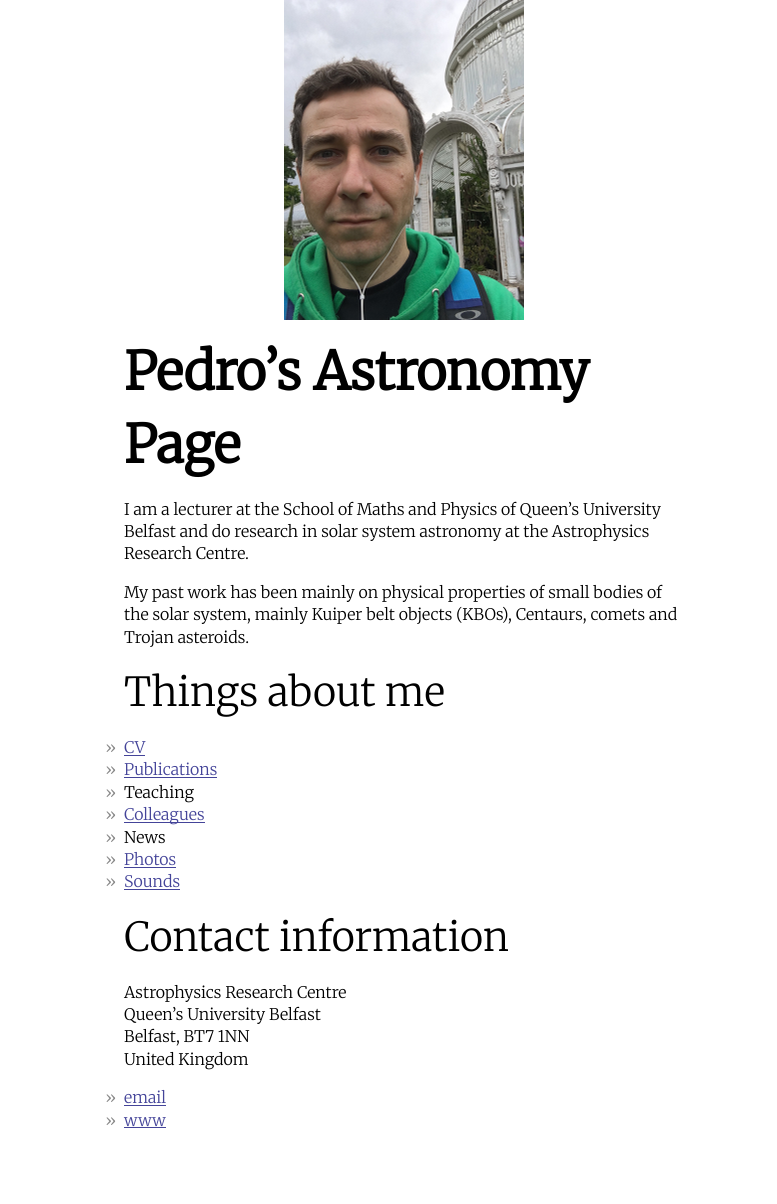
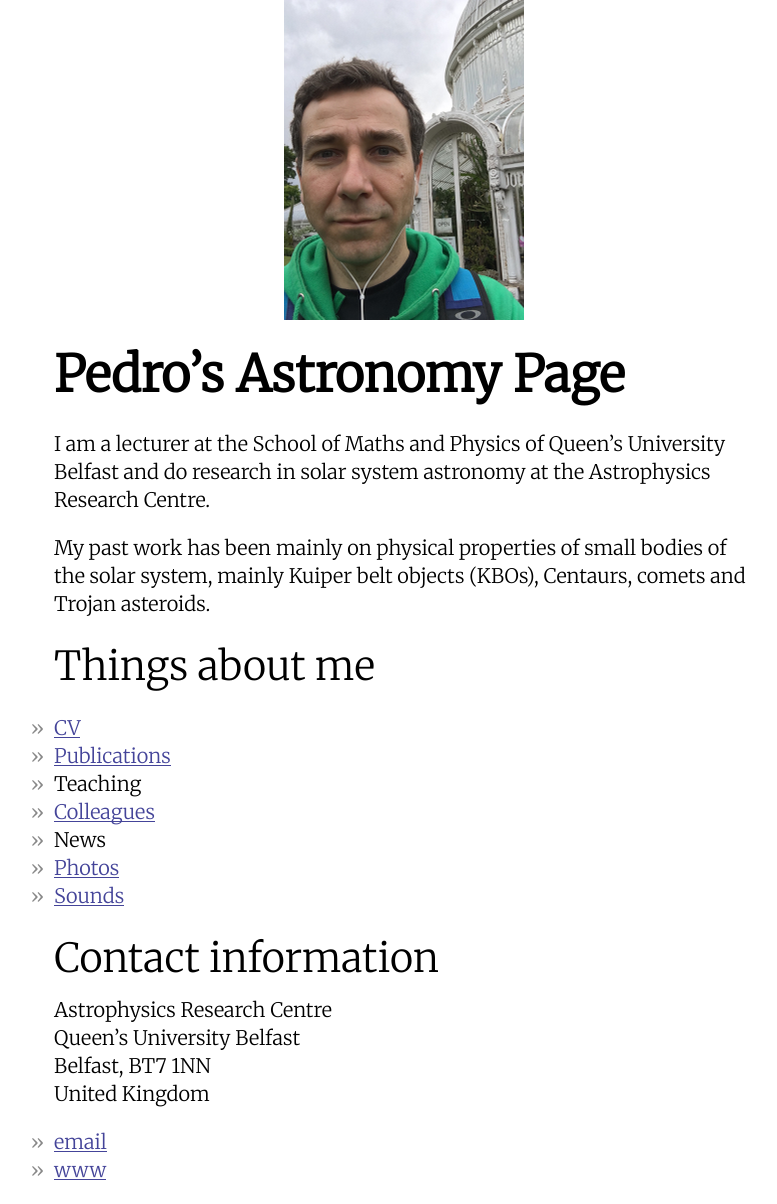
Before and after one commit to placerda-qub/placerda-gb.github.io, a Jekyll site: the page built from index.md, in a window 1280 px wide. Shown: the whole page, without its empty margins (236-1013 px from the left). Built offline with Jekyll 4.4.1, drawn with Linux system fonts in a browser that asks for light colours; nearby versions of some CDN libraries; before the commit the page ends 1147 px from its top, so only the background shows below that.

Commit message:
change font sizes for H1-6

```diff
--- a/css/minist.css
+++ b/css/minist.css
@@ -5,7 +5,7 @@
 
 
 :root {
-    font-size: 16px;
+    font-size: 20px;
 }
 
 body { /* TEXT PARENT */
@@ -37,40 +37,39 @@
     margin-top: 1rem;
     margin-bottom: 1rem;
     font-weight: 700;
-    font-size: 3.25rem;
+    font-size: 2.5rem;
 }
 
 h2 {
-    margin-top: 1rem;
-    margin-bottom: 1rem;
-    font-weight: 300;
-    font-size: 2.5rem;
-}
-
-h3 {
     margin-top: 1rem;
     margin-bottom: 0.5rem;
     font-weight: 400;
     font-size: 2rem;
 }
 
-h4 {
+h3 {
     margin-top: 1rem;
     margin-bottom: 0.25rem;
     font-weight: 500;
     font-size: 1.5rem;
 }
 
-h5 {
+h4 {
     margin-top: 1rem;
     font-weight: 700;
     font-size: 1.25rem;
 }
 
+h5 {
+    margin-top: 1rem;
+    font-weight: 700;
+    font-size: 1rem;
+}
+
 h6 {
     margin-top: 1rem;
     font-weight: 700;
-    font-size: 1rem;
+    font-size: 0.75rem;
 }
 
 p {
```
